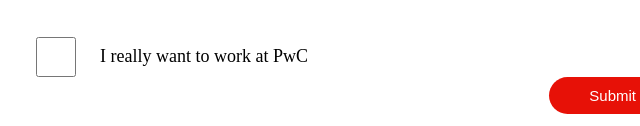
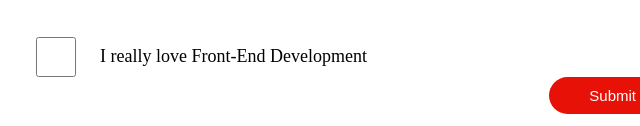
Before and after one commit to devdream123/ApplicationForm, a plain HTML site: page index.html in a window 1280 px wide. Shown: the part 718-844 px from the top of the page, 284-924 px from the left. Drawn offline with nearby package versions, Linux system fonts and the light colour scheme.

Commit message:
Change the label

```diff
--- a/index.html
+++ b/index.html
@@ -53,7 +53,7 @@
 
 					<div class="checkbox-container">
 						<input type="checkbox" name="tickBox" value ="check-box" id="checkBox1" required >
-						<label for='checkBox1'>I really want to work at PwC</label>
+						<label for='checkBox1'>I really love Front-End Development</label>
 					</div>
 					<div class="btn-submit-container">
 						<input class="btn-submit" type="submit" value="Submit">
```
